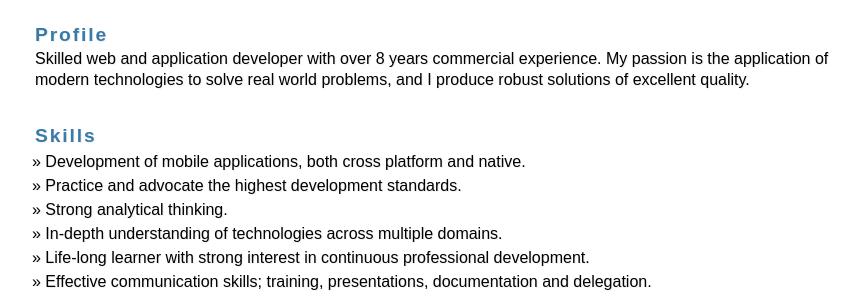
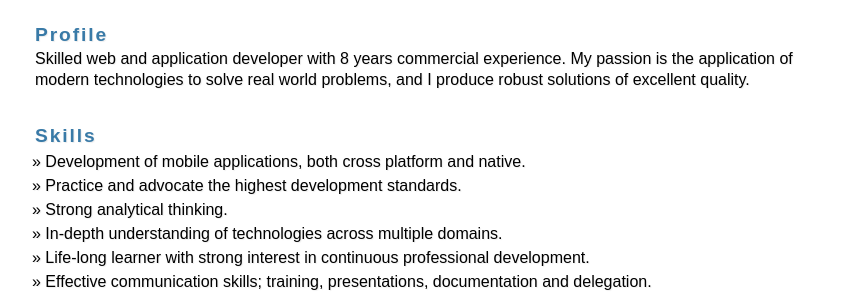
Before and after one commit to matfin/cv.mattfinucane.ie, a PHP site: page / in a window 1280 px wide. Shown: the part 160-460 px from the top of the page, without its empty margins (200-1059 px from the left). Run offline with PHP 8.4, Linux system fonts and the light colour scheme; data that the repository does not hold is empty; some web fonts are replaced.

Commit message:
Updated current profile.

```diff
--- a/includes/profile.php
+++ b/includes/profile.php
@@ -2,5 +2,5 @@
     Profile
 </h2>
 <p>
-    Skilled web and application developer with over 8 years commercial experience. My passion is the application of modern technologies to solve real world problems, and I produce robust solutions of excellent quality.
+    Skilled web and application developer with 8 years commercial experience. My passion is the application of modern technologies to solve real world problems, and I produce robust solutions of excellent quality.
 </p>
```
